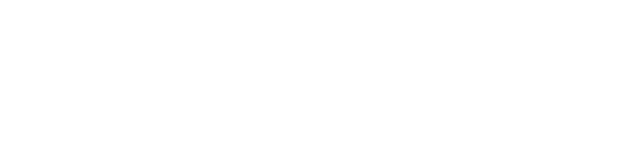
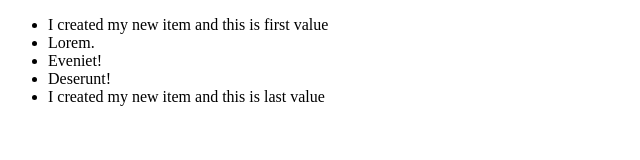
Before and after one commit to ahmetmujde/PatikaDev-Javascript-Practises, a plain HTML site: page index.html in a window 1280 px wide. Shown: the whole page, without its empty margins (0-640 px from the left). Drawn offline with Linux system fonts and the light colour scheme.

Commit message:
[DOM] Following features are developed. -ReachItemAddItemInList.js -index.html
 --- COMMIT END ---
 #newfiles
 #stylechange

```diff
--- /dev/null
+++ b/WorkingWithDom/ReachItemAddItemInList.js
@@ -0,0 +1,26 @@
+//reach first or last item in list and add item in list
+
+//select firs item
+let firstChild  = document.querySelector("ul#list>li:first-child").innerHTML
+console.log(firstChild)
+
+//select last item
+let lastChild = document.querySelector("ul#list>li:last-child").innerHTML
+console.log(lastChild)
+
+
+ let ulDOM = document.querySelector("ul#list")
+
+ let lastliDOM = document.createElement('li')
+
+ // add the last child
+ lastliDOM.innerHTML = "I created my new item and this is last value"
+ ulDOM.append(lastliDOM)
+
+
+ // add the first child
+ let firstliDOM = document.createElement('li')
+ firstliDOM.innerHTML = "I created my new item and this is first value"
+ ulDOM.prepend(firstliDOM)
+
+ console.log('ul#list')
--- a/index.html
+++ b/index.html
@@ -7,30 +7,13 @@
     <title>Document</title>
 </head>
 
-<!--
-<body> Select Element In Dom
-    <h1 id="title">Kodluyoruz and PatikaDev</h1>
-    <div id="title"> Hello World. </div>
+<body>
     <ul id="list">
-        <li>
-            <a href="#" id="kodluyoruzlink">Kodluyoruz Link</a>
-        </li>
+        <li>Lorem.</li>
+        <li>Eveniet!</li>
+        <li>Deserunt!</li>
     </ul>
-    <script src="WorkingWithDom/SelectElementInDom.js"></script>
-</body>
 
-    Get In formation From User With Prompt
-
-<body onload="request()">
-
-    <h1 id="coding">Kodluyoruz and PatikaDev</h1>
-
-    <script src="WorkingWithDom/GetInformationFromUserWithPrompt.js"></script>
-
-</body>
-  -->
-
-<body>
-    <script src=""></script>
+    <script src="WorkingWithDom/ReachItemAddItemInList.js"></script>
 </body>
 </html>
```
